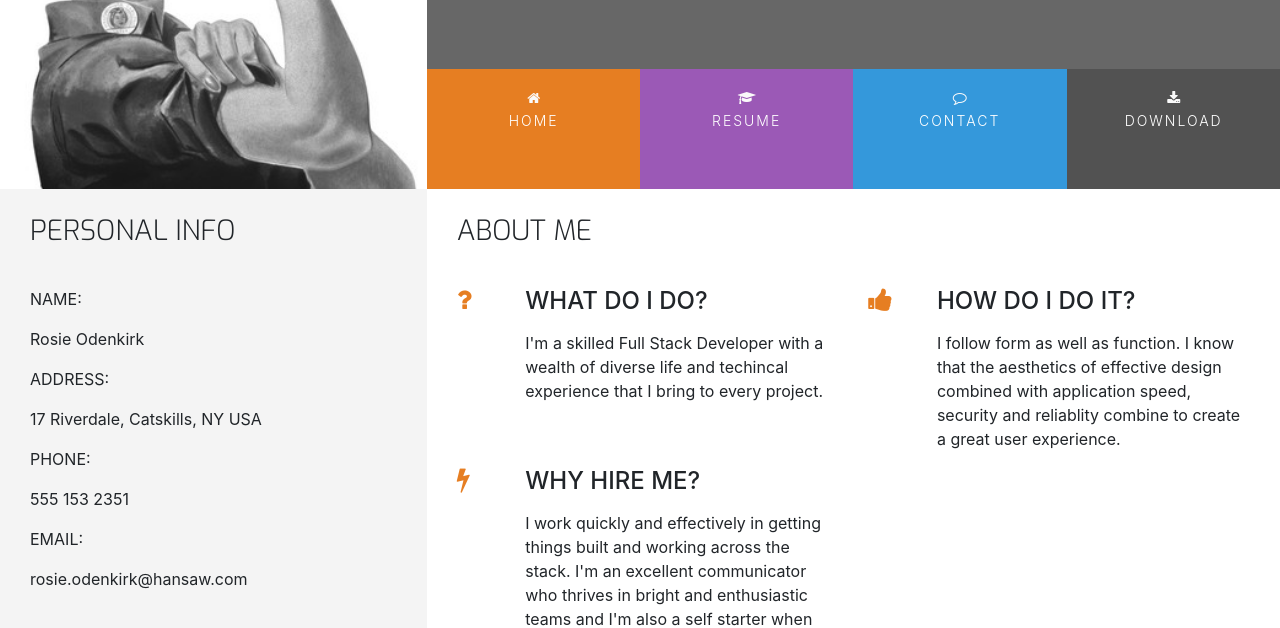
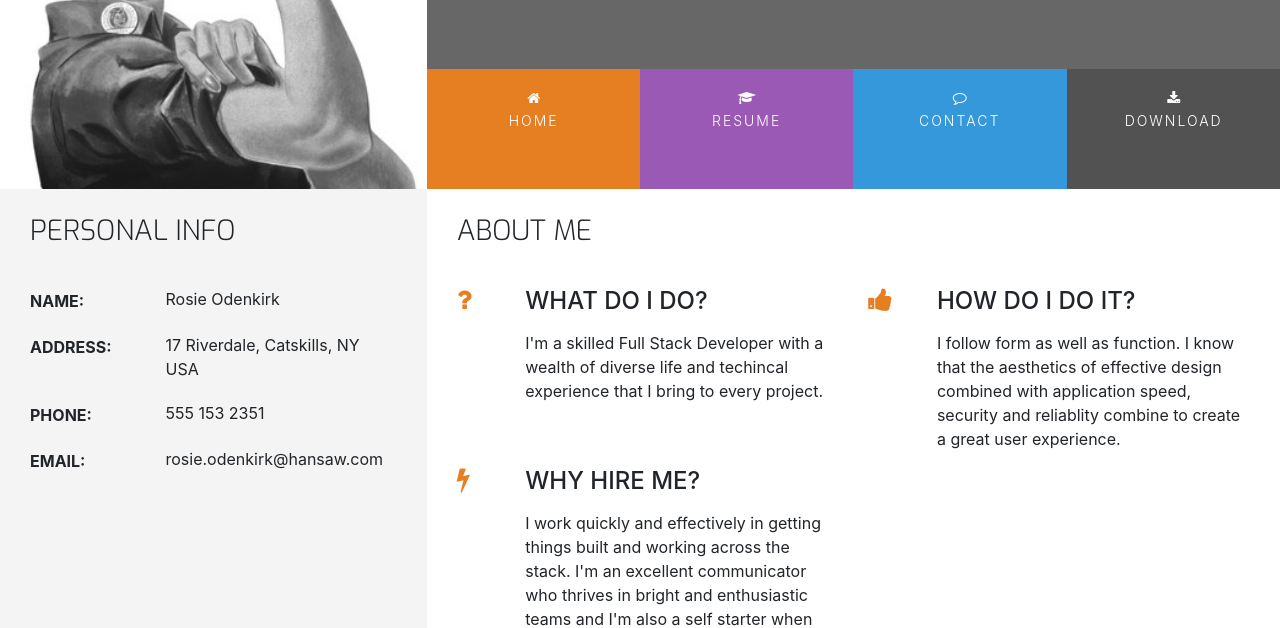
Before and after one commit to SamuelMacKay/Resume, a plain HTML site: page index.html in a window 1280 px wide. Shown: the part 180-808 px from the top of the page. Drawn offline with nearby package versions, Linux system fonts and the light colour scheme.

Commit message:
finished index.html for now

```diff
--- a/assets/css/style.css
+++ b/assets/css/style.css
@@ -229,3 +229,38 @@ footer {
 .three-reasons-heading {
     margin-bottom: 15px;
 }
+
+/*---------------------------------------------------- Personal Info */
+
+.personal-info-item {
+    margin-bottom: 20px;
+    display: block;
+    clear: both;
+}
+
+.personal-info-item .key,
+.personal-info-item .value {
+    padding-right: 8px;
+    display: inline-block;
+}
+
+.personal-info-item .key p,
+.personal-info-item .value p {
+    margin: 0;
+}
+
+.personal-info-item .key {
+    width: 30%;
+    margin-right: 21px;
+    padding-top: 2px;
+    vertical-align: top;
+}
+
+.personal-info-item .key p {
+    font-weight: 700;
+}
+
+.personal-info-item .value {
+    position: relative;
+    width: 60%;
+}
```
